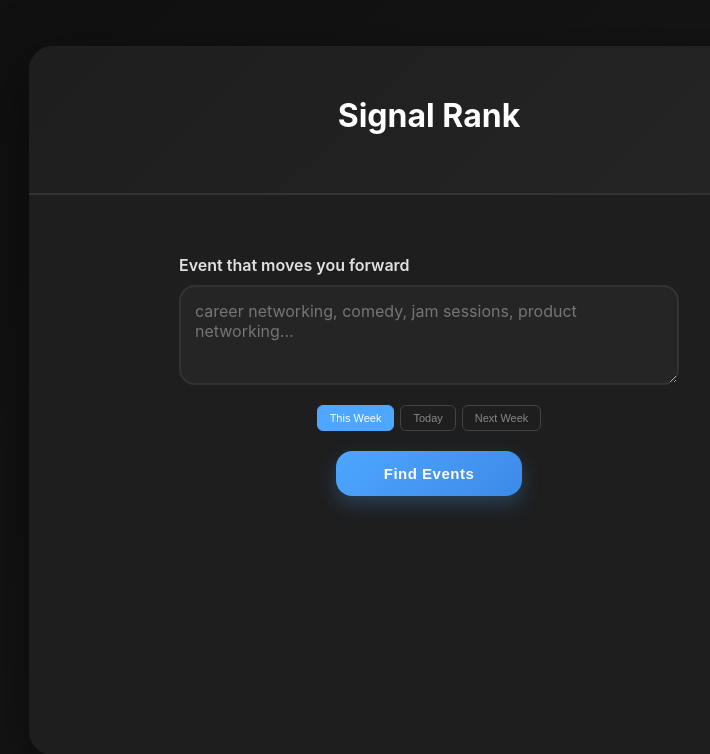
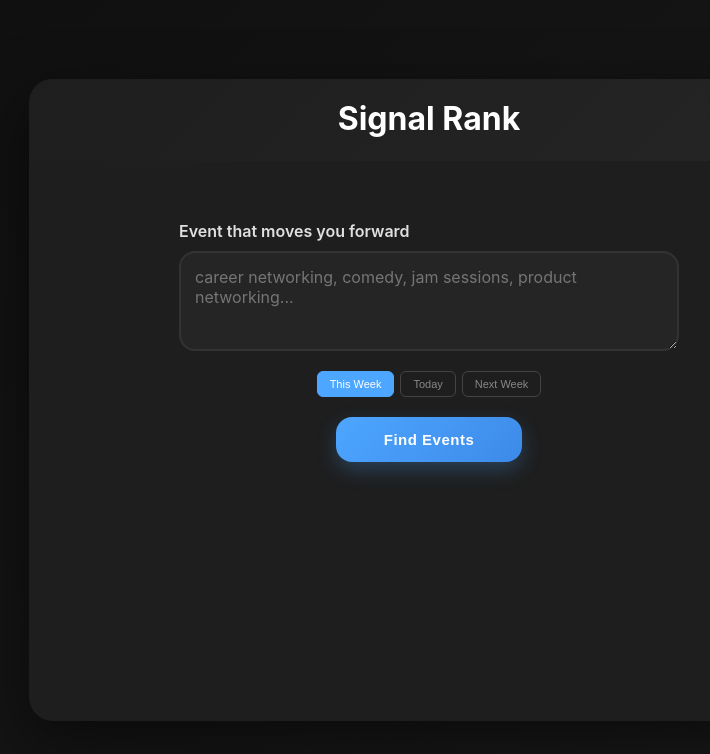
Before and after one commit to fiyinadeyera/SignalRank, a Flask app: page / in a window 1280 px wide. Shown: the top 754 px of the page, without its empty margins (211-921 px from the left). Run offline with Flask 3, Linux system fonts and the light colour scheme.

Commit message:
Tighten header spacing and remove border divider

```diff
--- a/templates/index.html
+++ b/templates/index.html
@@ -33,9 +33,8 @@
         .header {
             background: linear-gradient(135deg, #1e1e1e 0%, #252525 100%);
             color: #e0e0e0;
-            padding: 50px 30px;
+            padding: 20px 30px 15px 30px;
             text-align: center;
-            border-bottom: 2px solid #333;
         }
 
         .header h1 {
```
